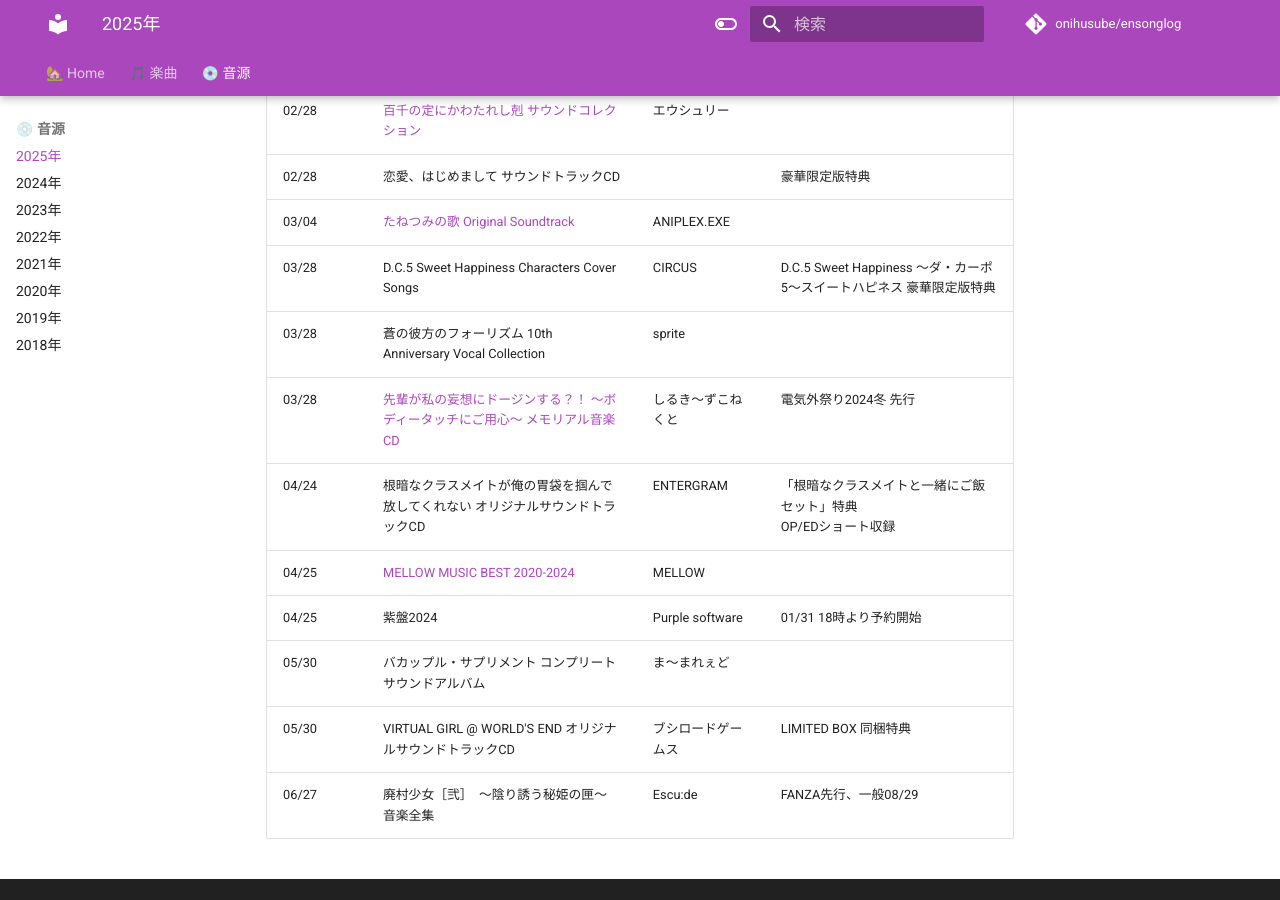
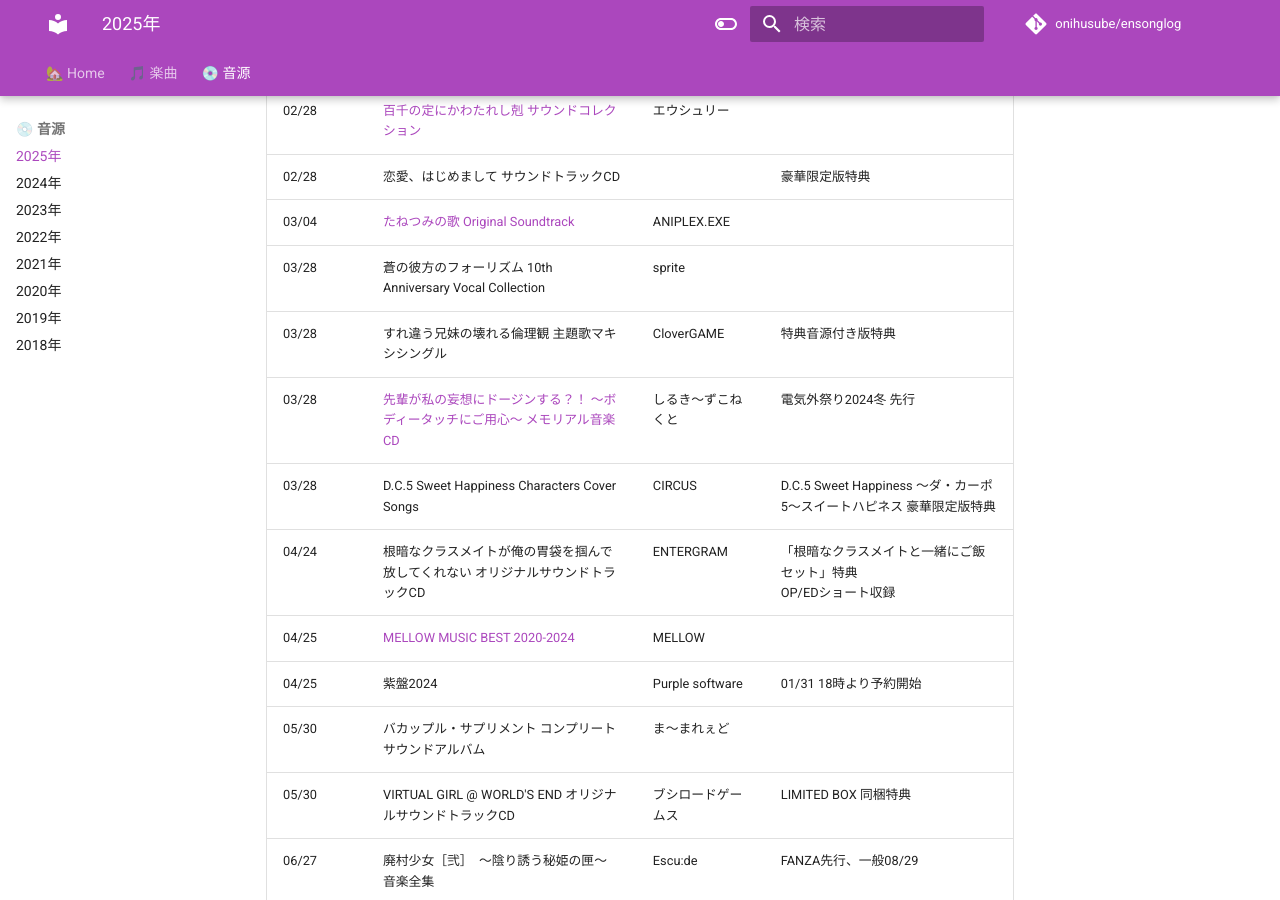
Before and after one commit to onihusube/ensonglog, an MkDocs documentation site: the page built from docs/2025/音源.md, in a window 1280 px wide and 900 px high, scrolled down 1879 px. Built offline with MkDocs 1.6.1 and Material for MkDocs 9.7.7, drawn with Linux system fonts in a browser that asks for light colours; comment, search, counter and statistics services are not loaded.

Commit message:
すれ違う兄妹の壊れる倫理観 追記

```diff
--- a/docs/2025/音源.md
+++ b/docs/2025/音源.md
@@ -36,9 +36,10 @@
 | 02/28 | [百千の定にかわたれし剋 サウンドコレクション](./%E9%9F%B3%E6%BA%90%E5%80%8B%E5%88%A5/%E7%99%BE%E5%8D%83%E3%81%AE%E5%AE%9A%E3%81%AB%E3%81%8B%E3%82%8F%E3%81%9F%E3%82%8C%E3%81%97%E5%89%8B%20%E3%82%B5%E3%82%A6%E3%83%B3%E3%83%89%E3%82%B3%E3%83%AC%E3%82%AF%E3%82%B7%E3%83%A7%E3%83%B3.md) | エウシュリー |  |
 | 02/28 | 恋愛、はじめまして サウンドトラックCD |  | 豪華限定版特典 |
 | 03/04 | [たねつみの歌 Original Soundtrack](./%E9%9F%B3%E6%BA%90%E5%80%8B%E5%88%A5/%E3%81%9F%E3%81%AD%E3%81%A4%E3%81%BF%E3%81%AE%E6%AD%8C%20Original%20Soundtrack.md) | ANIPLEX.EXE |  |
+| 03/28 | 蒼の彼方のフォーリズム 10th Anniversary Vocal Collection | sprite |  |
+| 03/28 | すれ違う兄妹の壊れる倫理観 主題歌マキシシングル | CloverGAME | 特典音源付き版特典 |
+| 03/28 | [先輩が私の妄想にドージンする？！ ～ボディータッチにご用心～ メモリアル音楽CD](../2024/%E9%9F%B3%E6%BA%90%E5%80%8B%E5%88%A5/%E5%85%88%E8%BC%A9%E3%81%8C%E7%A7%81%E3%81%AE%E5%A6%84%E6%83%B3%E3%81%AB%E3%83%89%E3%83%BC%E3%82%B8%E3%83%B3%E3%81%99%E3%82%8B%EF%BC%9F%EF%BC%81%20%EF%BD%9E%E3%83%9C%E3%83%87%E3%82%A3%E3%83%BC%E3%82%BF%E3%83%83%E3%83%81%E3%81%AB%E3%81%94%E7%94%A8%E5%BF%83%EF%BD%9E%20%E3%83%A1%E3%83%A2%E3%83%AA%E3%82%A2%E3%83%AB%E9%9F%B3%E6%A5%BDCD.md) | しるき～ずこねくと | 電気外祭り2024冬 先行 |
 | 03/28 | D.C.5 Sweet Happiness Characters Cover Songs | CIRCUS | D.C.5 Sweet Happiness ～ダ・カーポ5～スイートハピネス 豪華限定版特典 |
-| 03/28 | 蒼の彼方のフォーリズム 10th Anniversary Vocal Collection | sprite |  |
-| 03/28 | [先輩が私の妄想にドージンする？！ ～ボディータッチにご用心～ メモリアル音楽CD](../2024/%E9%9F%B3%E6%BA%90%E5%80%8B%E5%88%A5/%E5%85%88%E8%BC%A9%E3%81%8C%E7%A7%81%E3%81%AE%E5%A6%84%E6%83%B3%E3%81%AB%E3%83%89%E3%83%BC%E3%82%B8%E3%83%B3%E3%81%99%E3%82%8B%EF%BC%9F%EF%BC%81%20%EF%BD%9E%E3%83%9C%E3%83%87%E3%82%A3%E3%83%BC%E3%82%BF%E3%83%83%E3%83%81%E3%81%AB%E3%81%94%E7%94%A8%E5%BF%83%EF%BD%9E%20%E3%83%A1%E3%83%A2%E3%83%AA%E3%82%A2%E3%83%AB%E9%9F%B3%E6%A5%BDCD.md) | しるき～ずこねくと | 電気外祭り2024冬 先行 |
 | 04/24 | 根暗なクラスメイトが俺の胃袋を掴んで放してくれない オリジナルサウンドトラックCD | ENTERGRAM | 「根暗なクラスメイトと一緒にご飯セット」特典 </br> OP/EDショート収録 |
 | 04/25 | [MELLOW MUSIC BEST 2020-2024](./%E9%9F%B3%E6%BA%90%E5%80%8B%E5%88%A5/MELLOW%20MUSIC%20BEST%202020-2024.md) | MELLOW |  |
 | 04/25 | 紫盤2024 | Purple software | 01/31 18時より予約開始 |
```
Also changed, not shown: docs/2025/楽曲.md (+1 -0 lines).
